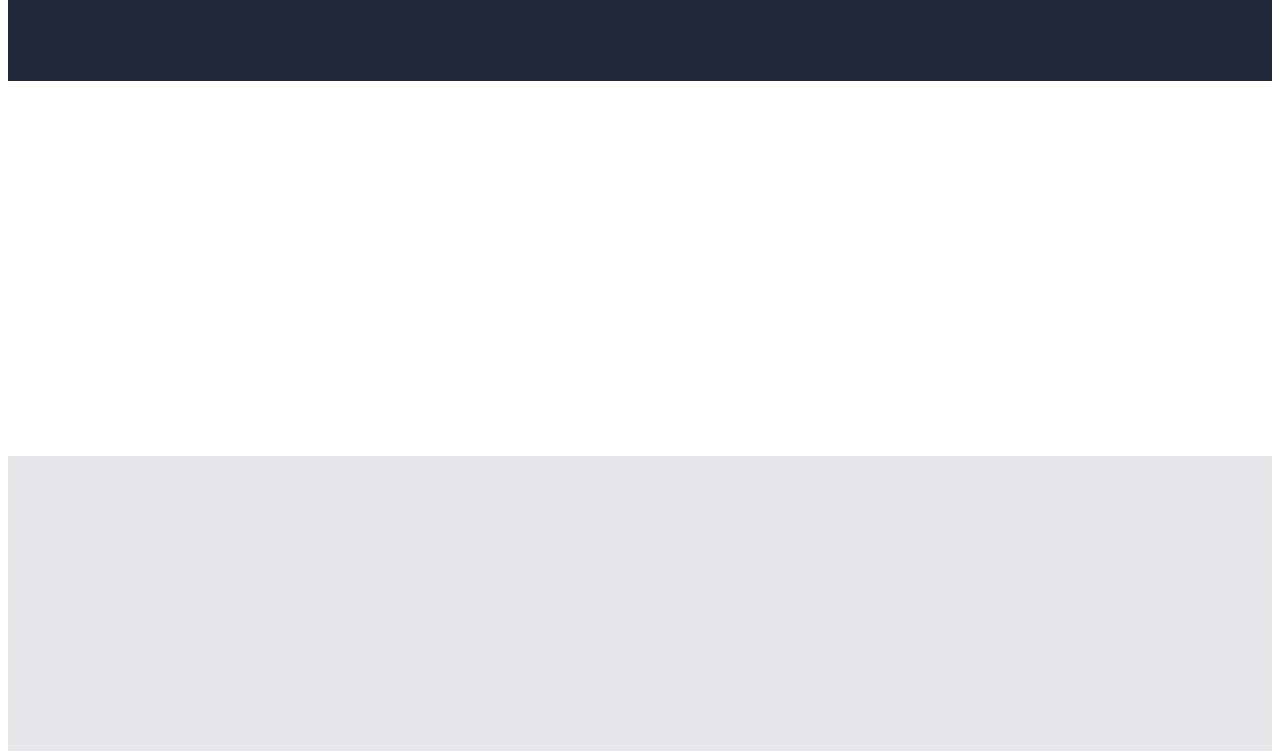
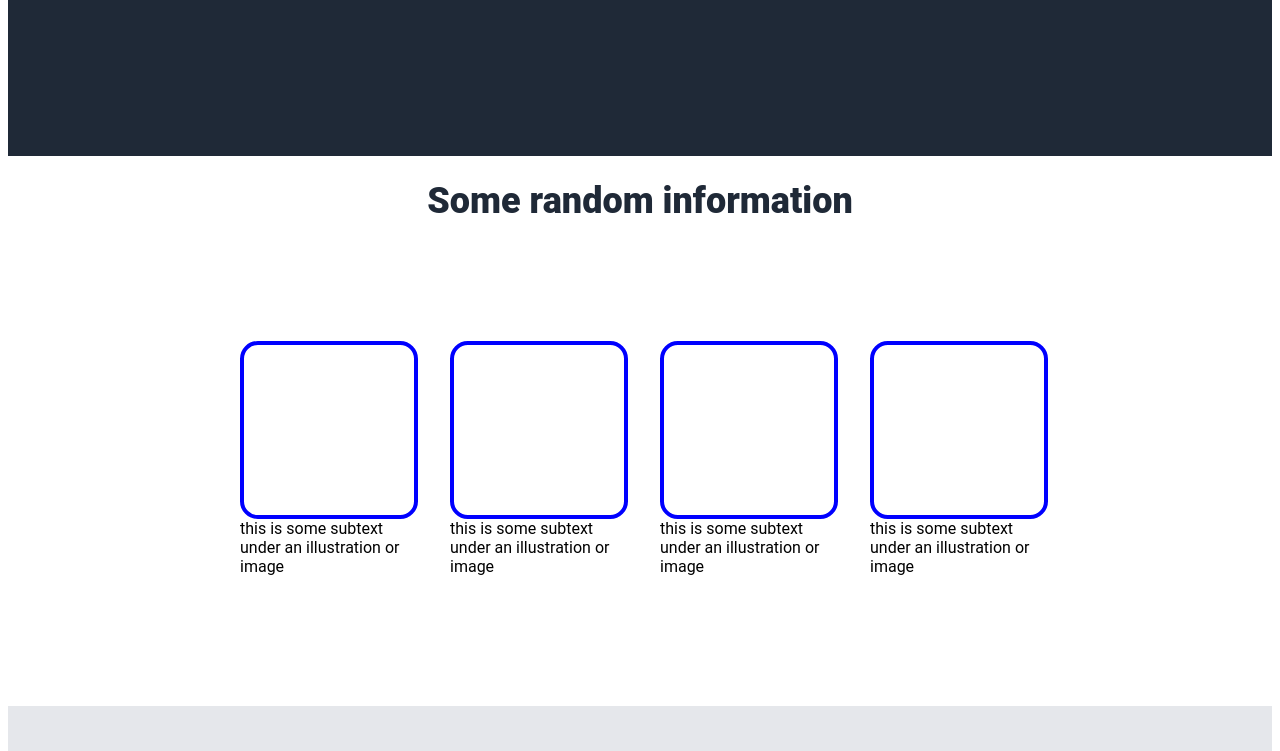
Before and after one commit to sampath442/Landing-Page, a plain HTML site: page index.html in a window 1280 px wide. Shown: the part 469-1220 px from the top of the page. Drawn offline with Linux system fonts and the light colour scheme.

Commit message:
created second part out of 4  and also modified first part width to 250vh

```diff
--- a/index.html
+++ b/index.html
@@ -36,6 +36,28 @@
                 </div>
             </div>
             <div class="box2">
+                <h1> Some random information</h1>
+                <div class="box21">
+                    <div class="box210">
+                        <div class="box211"></div>
+                        <div> this is some subtext under an illustration or image</div>
+                    </div>
+                    <div class="box210">
+                        <div class="box211"></div>
+                        <div> this is some subtext under an illustration or image</div>
+                    </div>
+                    <div class="box210">
+                        <div class="box211"></div>
+                        <div> this is some subtext under an illustration or image</div>
+                    </div>
+                    <div class="box210">
+                        <div class="box211"></div>
+                        <div> this is some subtext under an illustration or image</div>
+                    </div>
+                </div>
+                <div class="box212">
+                    <h1></h1>
+                </div>
 
             </div>
             <div class="box3"></div>
--- a/page.css
+++ b/page.css
@@ -8,9 +8,15 @@ header{
 
 
 }
+h1{
+    font-size: 36px;
+    color: #1F2937;
+    font-weight: 900;
+    flex-grow: 1;
+}
 .a
 {
-    height:200vh;
+    height:250vh;
     display: flex;
     flex-direction: column;
     font-family: "Roboto";
@@ -30,7 +36,7 @@ header{
 {
     flex:1;
     display:flex;
-    align-items: flex-start;
+    align-items: center;
     justify-content: flex-start;
 }
 .box110
@@ -55,6 +61,47 @@ header{
     color: white;
 }
 .box113
+{
+    flex:1;
+
+}
+.box2{
+    display: flex;
+    flex-direction: column;
+    align-items: center;
+    justify-content: center;
+    padding-bottom: 100px;
+}
+.box21
+{
+
+    display: flex;
+
+    justify-content: space-around;
+    align-items: center;
+    gap:20px;
+    padding: 10px;
+    flex-wrap: wrap;
+}
+.box210
+{
+    display: flex;
+    flex: 2;
+    flex-wrap: wrap;
+    max-width: 170px;
+    max-height: 170px;
+    padding: 10px;
+
+}
+.box211
+{
+
+    border: 4px solid blue;
+    border-radius: 10%;
+    min-width: 170px;
+    min-height: 170px;
+}
+.box212
 {
     flex:1;
 
```
